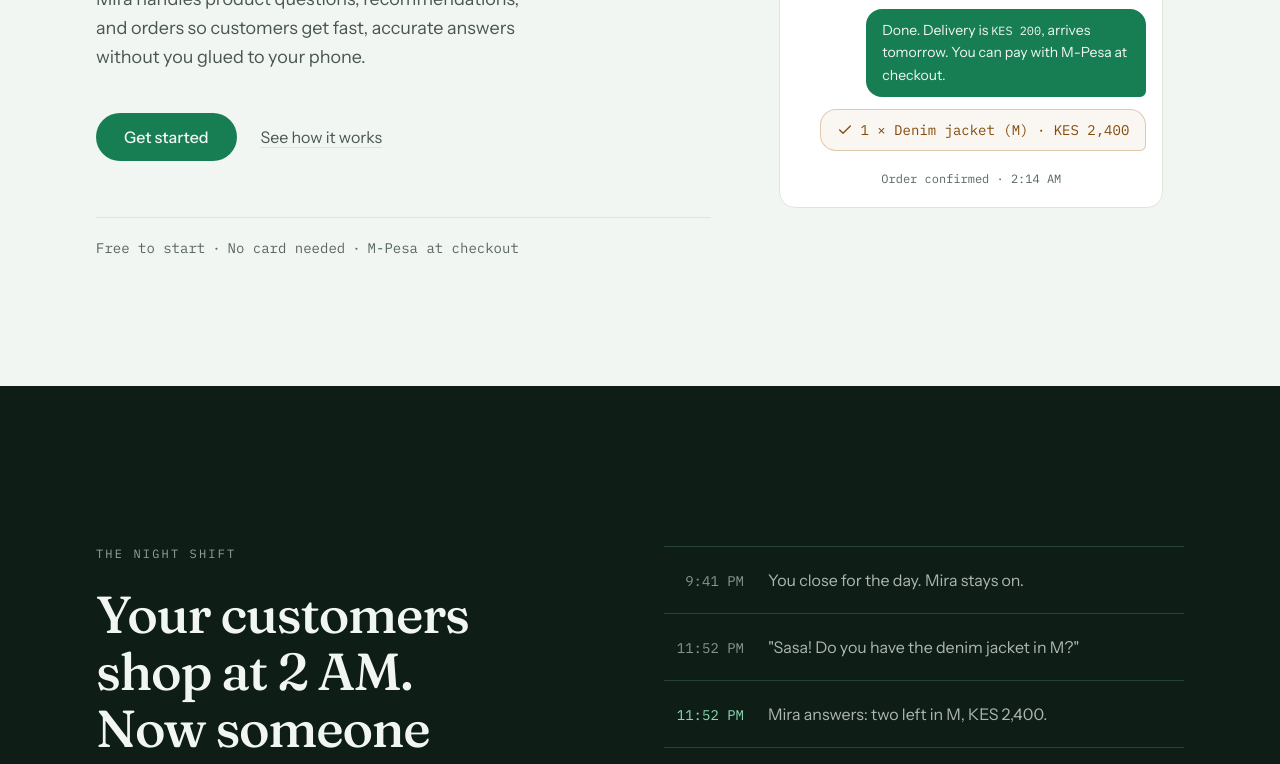
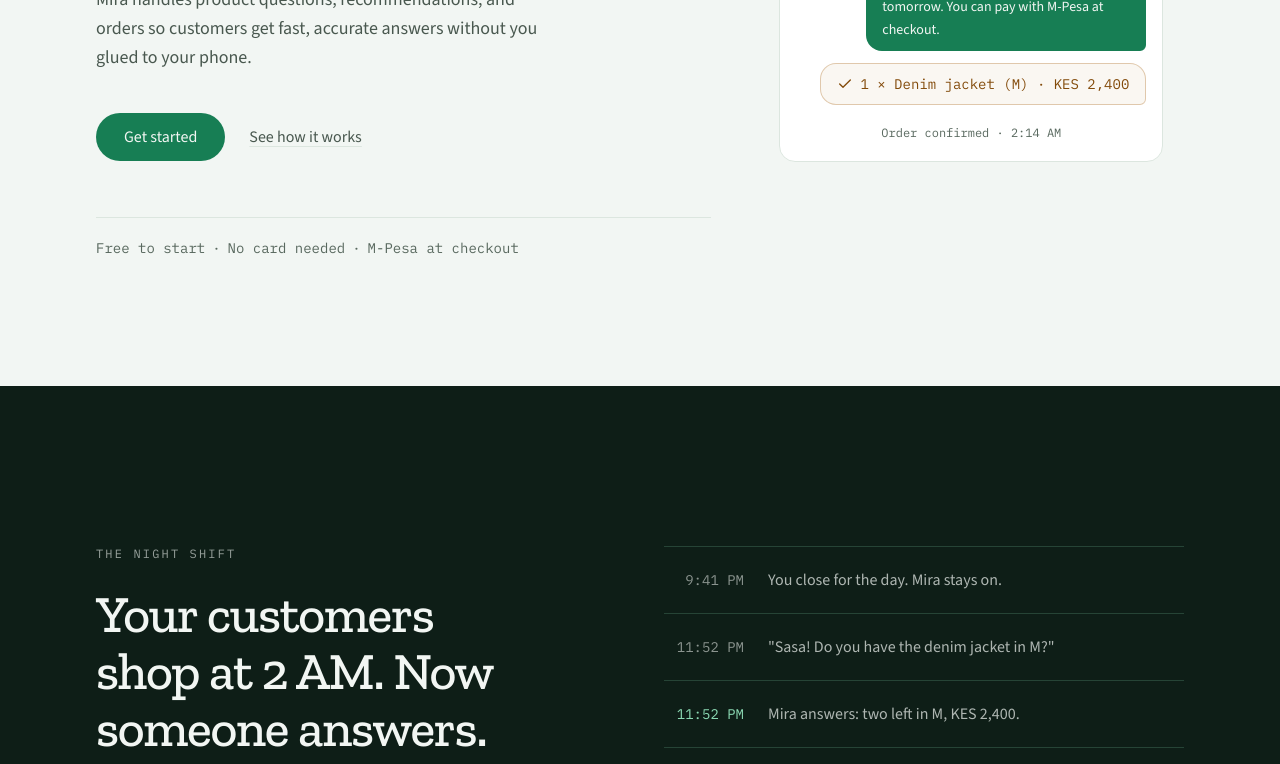
Before and after one commit to alexosugo/mira-web, an Astro site: page / in a window 1280 px wide. Shown: the part 506-1270 px from the top of the page. Built offline with nearby package versions, Linux system fonts and the light colour scheme; Astro itself is replaced by a stand-in of ours; no server answers.

Commit message:
style: update marketing typography

```diff
--- a/src/layouts/BaseLayout.astro
+++ b/src/layouts/BaseLayout.astro
@@ -116,14 +116,14 @@ const structuredData = {
     <!-- Preconnect for performance -->
     <link rel="preconnect" href="https://images.pexels.com" />
 
-    <!-- Google Fonts: Fraunces (display serif), Instrument Sans (body/UI), IBM Plex Mono (timestamps, KES figures) -->
+    <!-- Google Fonts: Zilla Slab (display), Source Sans 3 (body/UI), IBM Plex Mono (timestamps, KES figures) -->
     <link rel="preconnect" href="https://fonts.googleapis.com" />
     <link rel="preconnect" href="https://fonts.gstatic.com" crossorigin />
-    <link href="https://fonts.googleapis.com/css2?family=Fraunces:ital,opsz,wght@0,9..144,400..600;1,9..144,400..600&family=Instrument+Sans:wght@400;500;600&family=IBM+Plex+Mono:wght@400;500&display=swap" rel="stylesheet" />
+    <link href="https://fonts.googleapis.com/css2?family=Zilla+Slab:ital,wght@0,400;0,500;0,600;1,500;1,600&family=Source+Sans+3:wght@400;500;600&family=IBM+Plex+Mono:wght@400;500&display=swap" rel="stylesheet" />
 
     <script type="application/ld+json" set:html={JSON.stringify(structuredData)} />
   </head>
-  <body data-page-name={pageName} style="font-family: 'Instrument Sans', sans-serif; background-color: #F2F6F3;">
+  <body data-page-name={pageName} style="font-family: 'Source Sans 3', sans-serif; background-color: #F2F6F3;">
     <slot />
     <noscript>
       <div style="max-width: 36rem; margin: 2rem auto; padding: 0 1.5rem; color: #1B2620; text-align: center;">
--- a/tailwind.config.js
+++ b/tailwind.config.js
@@ -41,8 +41,8 @@ export default {
         },
       },
       fontFamily: {
-        display: ['Fraunces', 'Georgia', 'serif'],
-        body: ['"Instrument Sans"', 'system-ui', 'sans-serif'],
+        display: ['"Zilla Slab"', 'Georgia', 'serif'],
+        body: ['"Source Sans 3"', 'system-ui', 'sans-serif'],
         mono: ['"IBM Plex Mono"', 'ui-monospace', 'monospace'],
       },
       transitionTimingFunction: {
```
